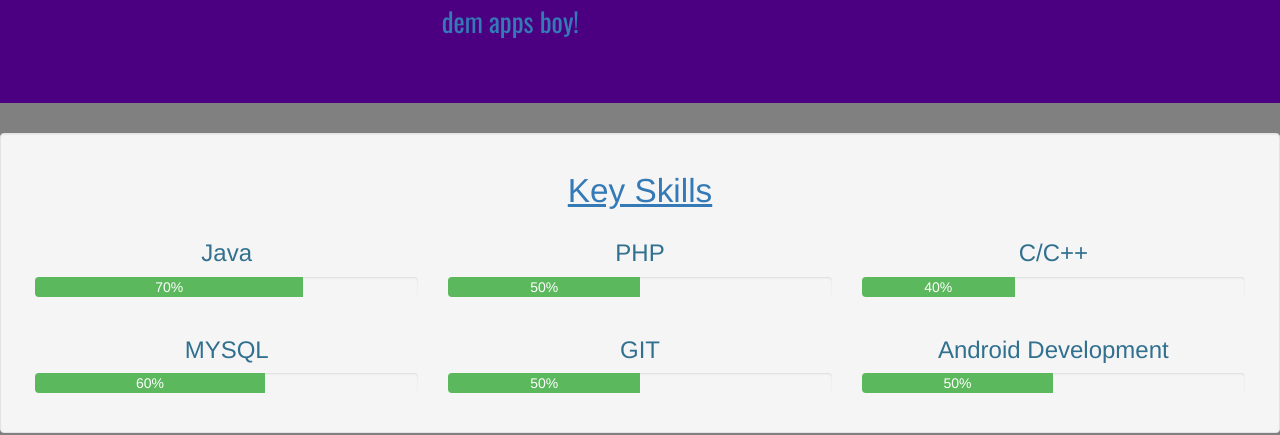
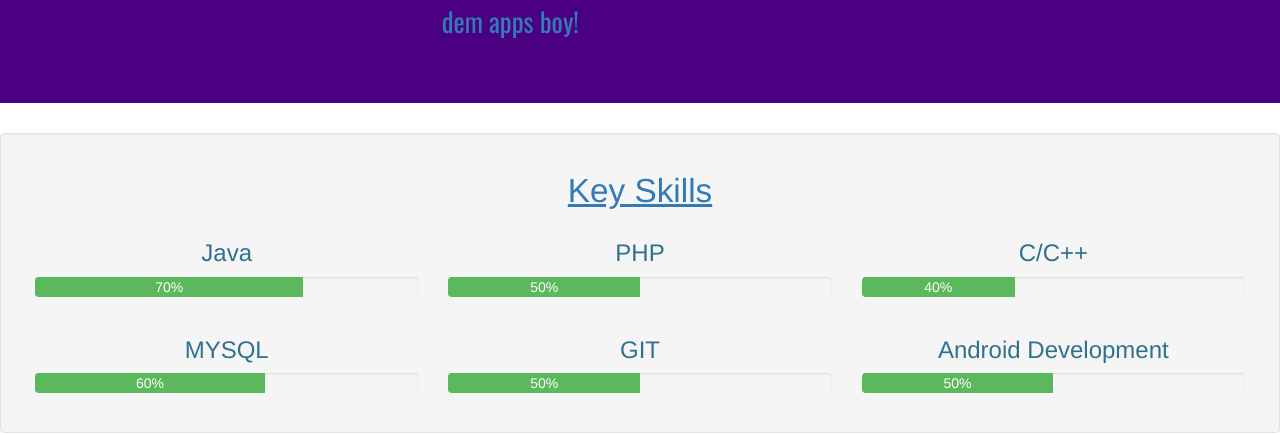
Before and after one commit to moar55/moar55.github.io, a plain HTML site: page index.html in a window 1280 px wide. Shown: the part 391-826 px from the top of the page. Drawn offline with nearby package versions, Linux system fonts and the light colour scheme.

Commit message:
reset things

```diff
--- a/index.html
+++ b/index.html
@@ -45,9 +45,6 @@ li>a:hover{
 
 }
 
-body{
-  background:grey;
-}
 
 .fa-heart{
  color:red;
```
